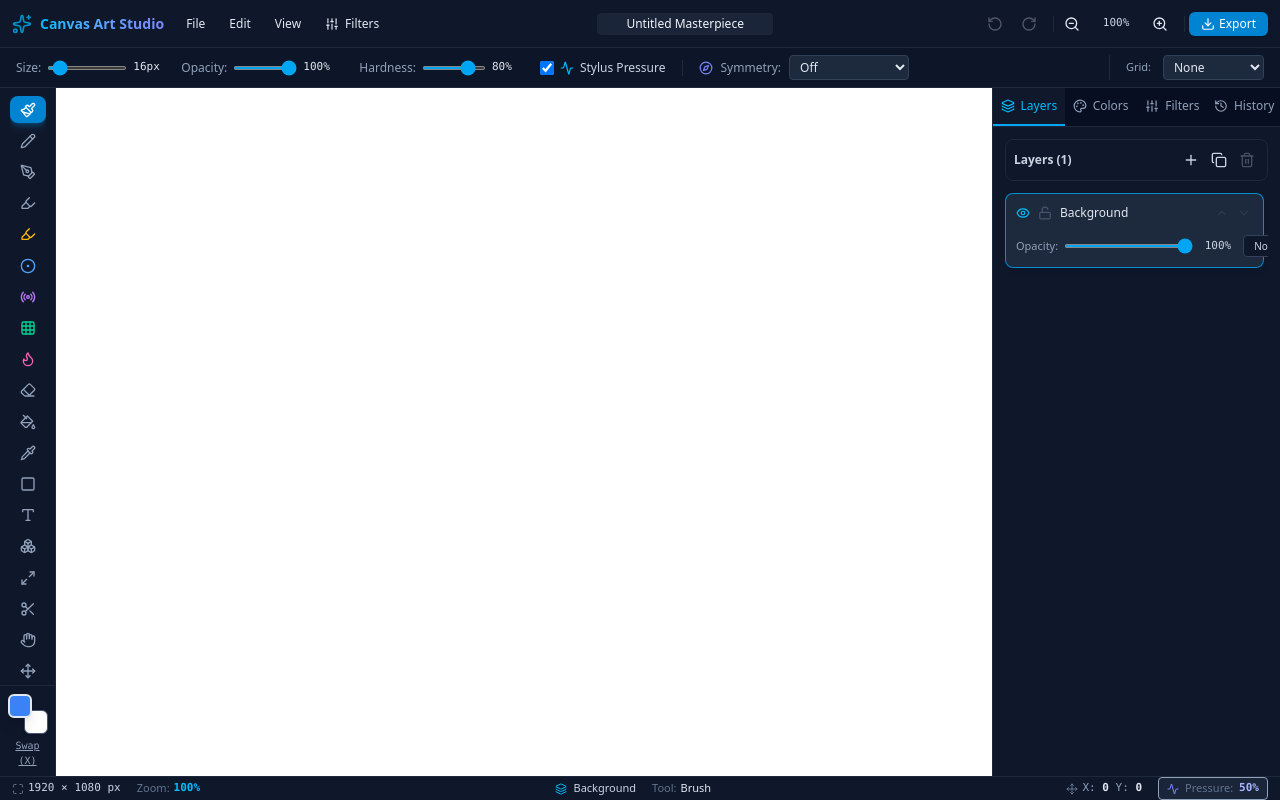
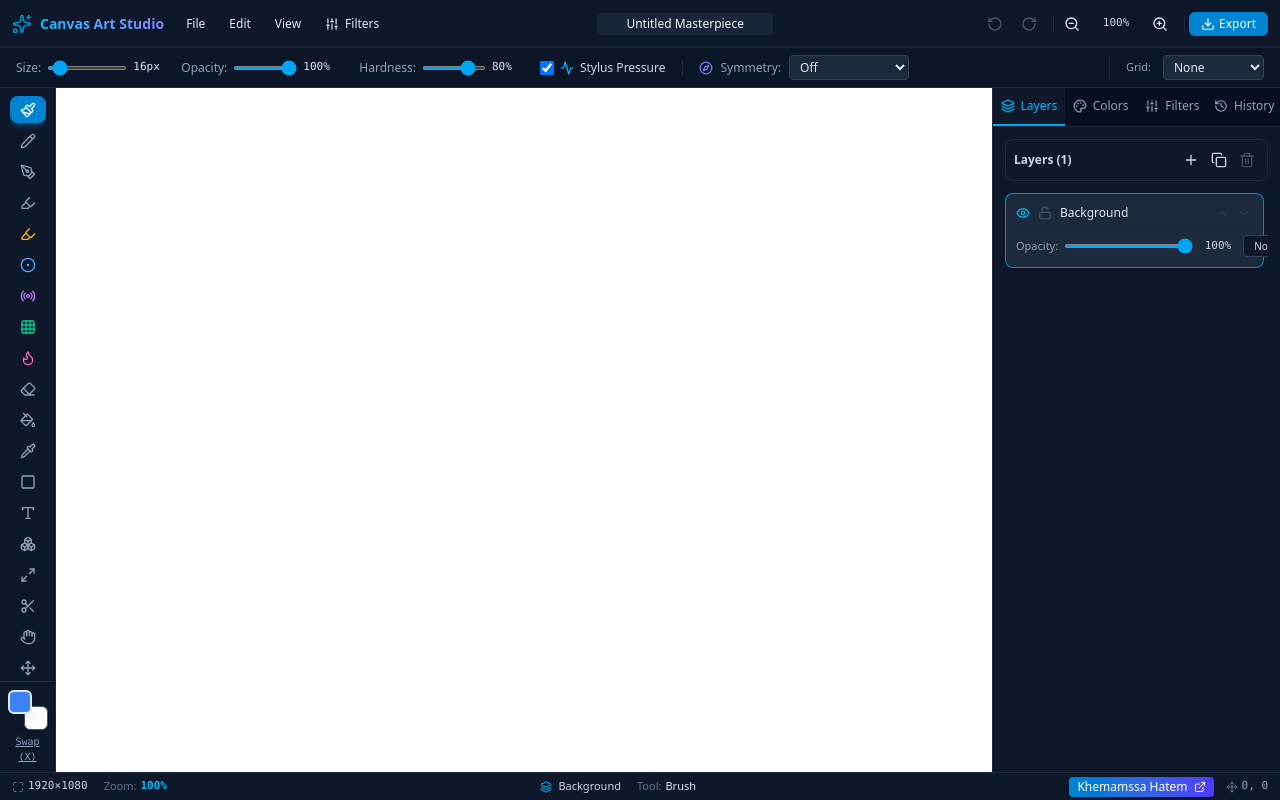
Before and after one commit to hatemkhe/Draw-in, a React (Vite) app: page / in a window 1280 px wide. Built offline with nearby package versions, Linux system fonts and the light colour scheme.

Commit message:
Update StatusBar component with new link and styles

```diff
--- a/src/components/StatusBar.tsx
+++ b/src/components/StatusBar.tsx
@@ -1,5 +1,5 @@
 import React from 'react';
-import { Activity, Move, Layers, Maximize, Cpu } from 'lucide-react';
+import { Activity, Move, Layers, Maximize, ExternalLink } from 'lucide-react';
 
 interface StatusBarProps {
   width: number;
@@ -19,13 +19,13 @@ export const StatusBar: React.FC<StatusBarProps> = ({
   activeTool,
 }) => {
   return (
-    <footer className="h-6 bg-slate-900 border-t border-slate-800 flex items-center justify-between px-3 text-[11px] text-slate-400 select-none z-30">
+    <footer className="h-7 bg-slate-900 border-t border-slate-800 flex items-center justify-between px-2 sm:px-3 text-[10px] sm:text-[11px] text-slate-400 select-none z-30 shrink-0">
       {/* Left: Canvas Dimensions & Zoom */}
-      <div className="flex items-center space-x-4">
+      <div className="flex items-center space-x-2 sm:space-x-4">
         <div className="flex items-center space-x-1" title="Canvas Dimensions">
           <Maximize className="w-3 h-3 text-slate-500" />
           <span className="font-mono text-slate-300">
-            {width} × {height} px
+            {width}×{height}
           </span>
         </div>
 
@@ -38,10 +38,10 @@ export const StatusBar: React.FC<StatusBarProps> = ({
       </div>
 
       {/* Middle: Active Layer & Active Tool */}
-      <div className="flex items-center space-x-4">
+      <div className="hidden md:flex items-center space-x-4">
         <div className="flex items-center space-x-1.5" title="Active Layer">
           <Layers className="w-3 h-3 text-sky-400" />
-          <span className="text-slate-300 font-medium truncate max-w-[120px]">
+          <span className="text-slate-300 font-medium truncate max-w-[100px]">
             {activeLayerName || 'No Layer'}
           </span>
         </div>
@@ -52,24 +52,24 @@ export const StatusBar: React.FC<StatusBarProps> = ({
         </div>
       </div>
 
-      {/* Right: Cursor Coordinates & Pressure Gauge */}
-      <div className="flex items-center space-x-4">
+      {/* Right: Khemamssa Hatem Link & Cursor Coordinates */}
+      <div className="flex items-center space-x-2 sm:space-x-3">
+        {/* Khemamssa Hatem Link Button */}
+        <a
+          href="https://hatemkhe.netlify.app/"
+          target="_blank"
+          rel="noopener noreferrer"
+          className="flex items-center space-x-1 bg-gradient-to-r from-sky-600 to-indigo-600 hover:from-sky-500 hover:to-indigo-500 text-white font-medium px-2 py-0.5 rounded text-[10px] sm:text-xs shadow-xs transition transform hover:scale-105 active:scale-95"
+          title="Visit Khemamssa Hatem Portfolio"
+        >
+          <span>Khemamssa Hatem</span>
+          <ExternalLink className="w-3 h-3 ml-0.5" />
+        </a>
+
         <div className="flex items-center space-x-1 font-mono" title="Cursor Coordinates">
-          <Move className="w-3 h-3 text-slate-500" />
+          <Move className="w-3 h-3 text-slate-500 hidden sm:inline" />
           <span>
-            X: <strong className="text-slate-200">{cursorPos.x}</strong> Y:{' '}
-            <strong className="text-slate-200">{cursorPos.y}</strong>
-          </span>
-        </div>
-
-        <div
-          className="flex items-center space-x-1.5 bg-slate-800/80 px-2 py-0.5 rounded border border-slate-750"
-          title="Pointer/Stylus Pressure Sensitivity"
-        >
-          <Activity className="w-3 h-3 text-indigo-400" />
-          <span className="text-slate-500">Pressure:</span>
-          <span className="font-mono text-indigo-300 font-bold">
-            {Math.round(cursorPos.pressure * 100)}%
+            {cursorPos.x}, {cursorPos.y}
           </span>
         </div>
       </div>
```
